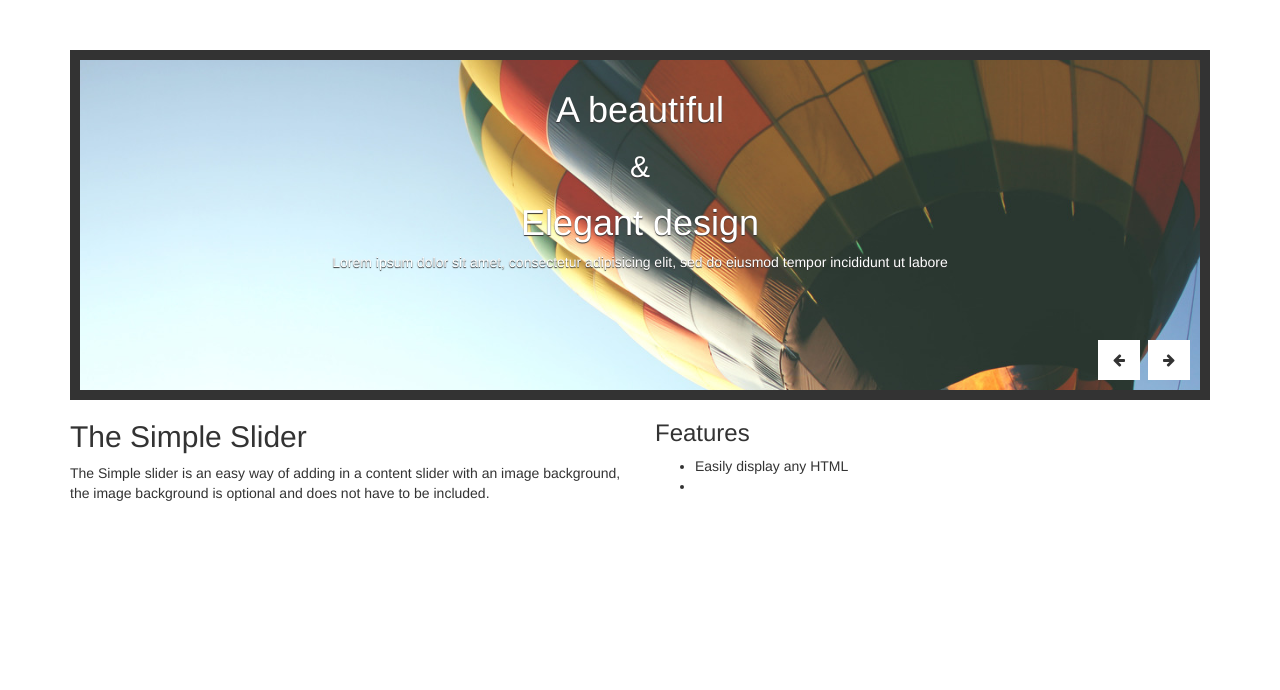
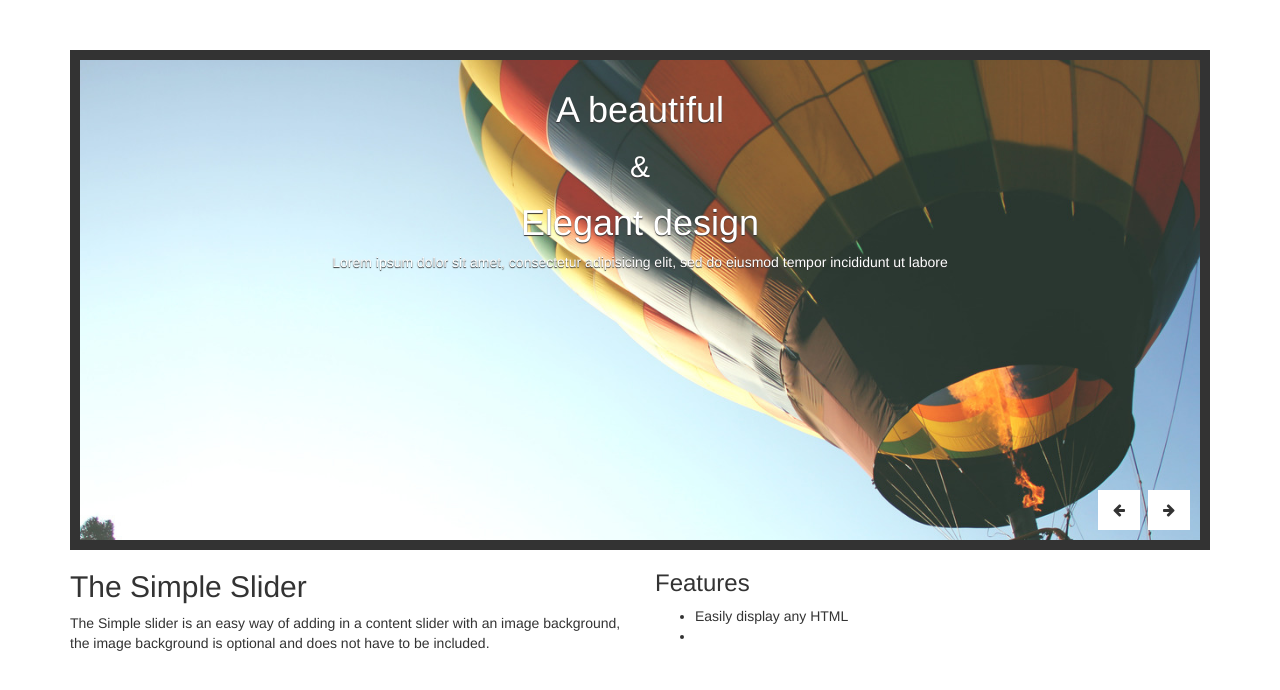
Before and after one commit to iamstephenkerr/SimpleSlider, a website: page demo/index.html in a window 1280 px wide. Drawn offline with nearby package versions, Linux system fonts and the light colour scheme.

Commit message:
Dynamic resizing now supported

```diff
--- a/dist/jquery.simpleslider.js
+++ b/dist/jquery.simpleslider.js
@@ -11,19 +11,19 @@
 
 		this.metadata = this.$elem.data( "SimpleSlider-options" );
 		this.$elem.addClass('simple-slider');
-		this.nextSlide();
+		this.nextSlide(0);
 	};
 
 	// the SimpleSlider prototype
 	SimpleSlider.prototype = {
 		defaults: {
-			ratio: '1:1'
+			resizeSpeed: 400
 		},
 		init: function() {
-			var self = this;
+			var self = this,
+				waitTillStop;
 
-			this.config = $.extend({}, this.defaults, this.options,
-			this.metadata);
+			this.defaults = $.extend({}, this.defaults, this.options, this.metadata);
 
 			this.$elem.on('click', '.next', function(){
 				self.nextSlide();
@@ -32,18 +32,40 @@
 				self.previousSlide();
 			});
 
+			$(window).resize(function(){
+				clearTimeout(waitTillStop);
+				waitTillStop = setTimeout(function(){
+					self.updateHeight();
+				}, 500)
+			});
+
 			return this;
 		},
 
-		updateRatio: function(){
-			var slide = {};
+		updateHeight: function(resizeSpeed){
 
-			slide.height = this.$elem.find("[data-slide='"+(this.current+1)+"']").height();
-			slide.width = this.$elem.find("[data-slide='"+(this.current+1)+"']").width();
+			var img = document.createElement('img'),
+				self = this.$elem,
+				ratio = 1;
 
-			slide.ratio = this.defaults.ratio.split(':');
+			$(img).load(function(){
+				this.width;
+				this.height;
 
+				ratio = this.width / this.height;
 
+				ratio = self.width() / ratio;
+
+				if(ratio > parseInt(self.css('max-height'))){
+					ratio = parseInt(self.css('max-height'));
+				}
+
+				self.animate({
+					'min-height': (ratio) + 'px'
+				}, resizeSpeed);
+			});
+
+			img.src = this.images[this.current];
 
 		},
 
@@ -68,6 +90,8 @@
 					})
 				}
 			}
+
+			this.updateHeight(this.defaults.resizeSpeed);
 		},
 
 		previousSlide: function(){
@@ -90,6 +114,8 @@
 				}
 
 			}
+
+			this.updateHeight(this.defaults.resizeSpeed);
 		}
 	}
 
--- a/dist/styles/style.css
+++ b/dist/styles/style.css
@@ -1,5 +1,6 @@
 .simple-slider {
   min-height: 350px;
+  max-height: 500px;
   margin-top: 50px;
   border: 10px solid #333;
   position: relative;
--- a/dist/styles/style.less
+++ b/dist/styles/style.less
@@ -2,6 +2,7 @@
 
 	&{
 		min-height: 350px;
+		max-height: 500px;
 		margin-top: 50px;
 		border: 10px solid #333;
 		position: relative;
```
